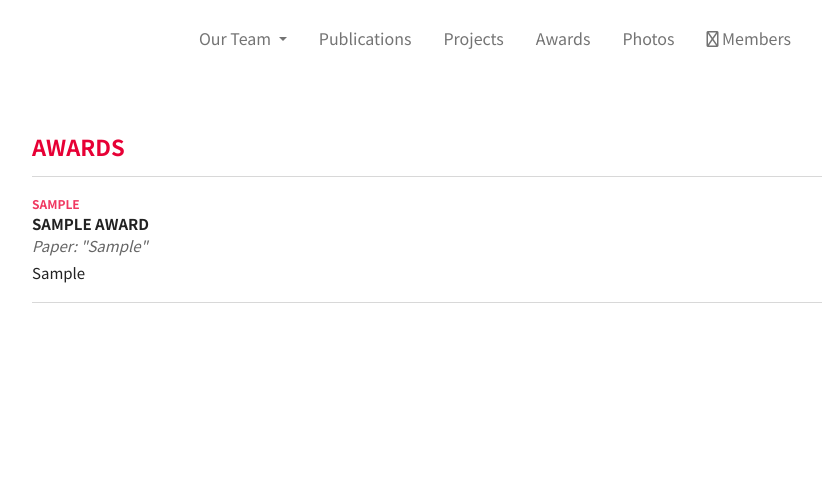
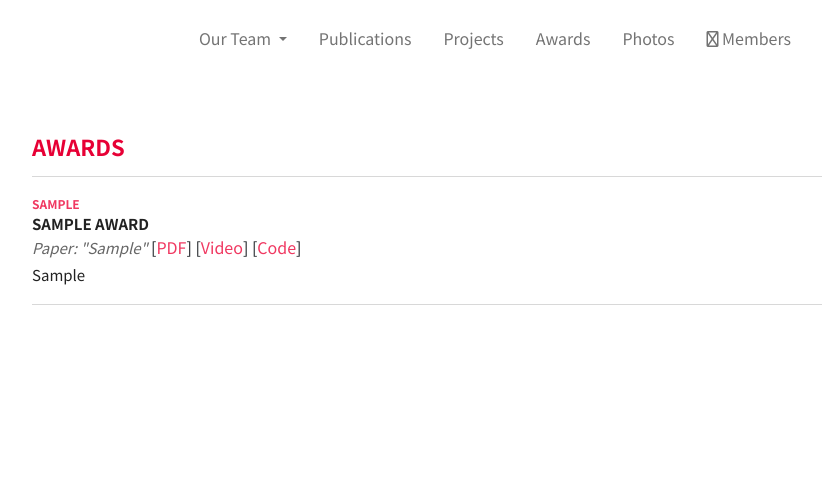
Before and after one commit to osilab-kaist/osi.kaist.ac.kr, a Django app: page /awards/ in a window 1280 px wide. Shown: the part 238-737 px from the top of the page, without its empty margins (145-967 px from the left). Run offline with Django 3.2, Linux system fonts and the light colour scheme; tables that the repository leaves empty hold one stand-in row (values such as "Sample post"); some libraries are stand-ins or nearby versions.

Commit message:
Add pdf, code, video links to Awards

```diff
--- a/core/models.py
+++ b/core/models.py
@@ -271,6 +271,10 @@ class Award(models.Model):
     image = models.ImageField(blank=True, null=True)
     public = models.BooleanField(default=False)
 
+    pdf_link = models.URLField(null=True, blank=True)
+    code_link = models.URLField(null=True, blank=True)
+    video_link = models.URLField(null=True, blank=True)
+
     def __str__(self):
         return self.name
 
--- a/core/templates/core/components/award.html
+++ b/core/templates/core/components/award.html
@@ -11,10 +11,23 @@
       {{ award.name }}
     {% endif %}
   </div>
-  {% if award.paper %}
-    <div class="award-paper">
+  <div>
+    {% if award.paper %}
+    <span class="award-paper">
       Paper: "{{ award.paper }}"
-    </div>
-  {% endif %}
+    </span>
+    {% endif %}
+    <span class="award-links">
+      {% if award.pdf_link %}
+        [<a href="{{ award.pdf_link }}">PDF</a>]
+      {% endif %}
+      {% if award.video_link %}
+        [<a href="{{ award.video_link }}">Video</a>]
+      {% endif %}
+      {% if award.code_link %}
+        [<a href="{{ award.code_link }}">Code</a>]
+      {% endif %}
+    </span>
+  </div>
   <div class="award-awardees">{{ award.awardees }}</div>
 </div>
```
Also changed, not shown: core/forms.py (+5 -3 lines), core/migrations/0010_auto_20220419_1448.py (added).
